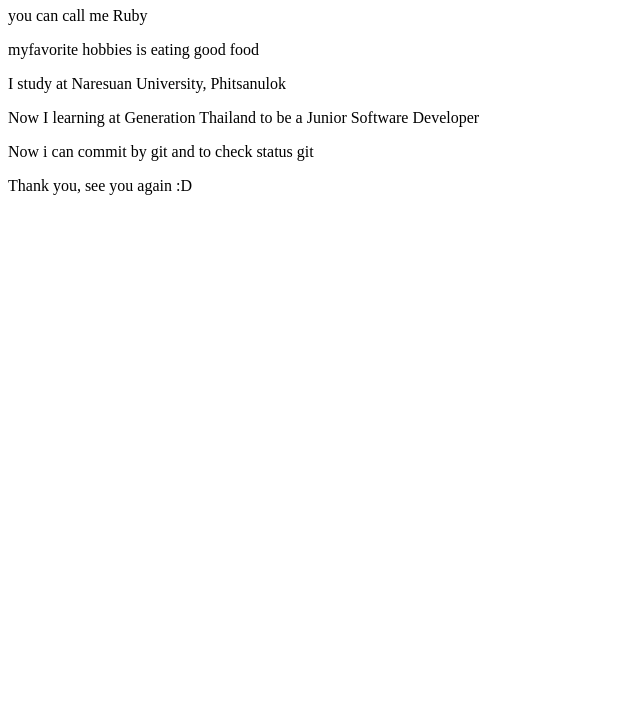
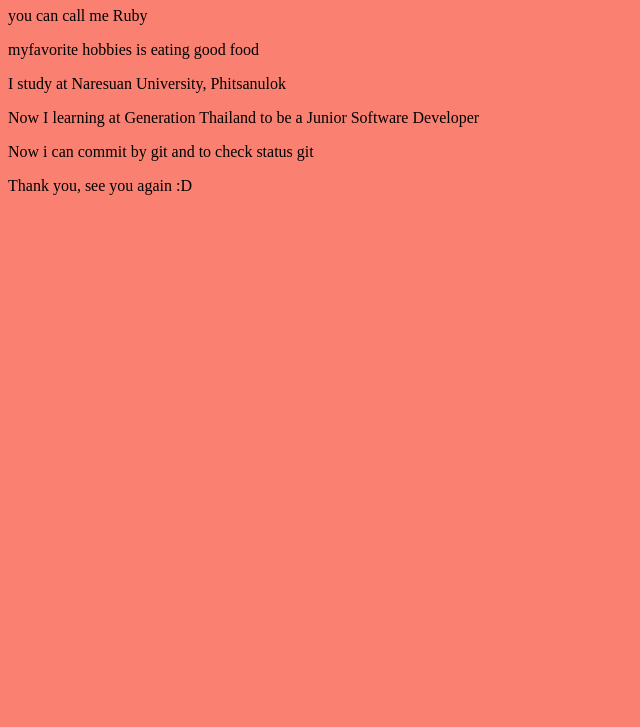
Before and after one commit to weerapongnaklang/learn-flex-jsd6, a plain HTML site: page index.html in a window 1280 px wide. Shown: the part 73-800 px from the top of the page, without its empty margins (0-640 px from the left). Drawn offline with Linux system fonts and the light colour scheme.

Commit message:
Add CSS and background color

```diff
--- a/index.html
+++ b/index.html
@@ -4,6 +4,7 @@
     <meta charset="UTF-8">
     <meta name="viewport" content="width=device-width, initial-scale=1.0">
     <title>Document</title>
+    <link rel="stylesheet" href="style.css">
 </head>
 <body>
     <h1>My Ruby Story</h1>
--- /dev/null
+++ b/style.css
@@ -0,0 +1,3 @@
+body {
+    background-color: salmon;
+}
```
